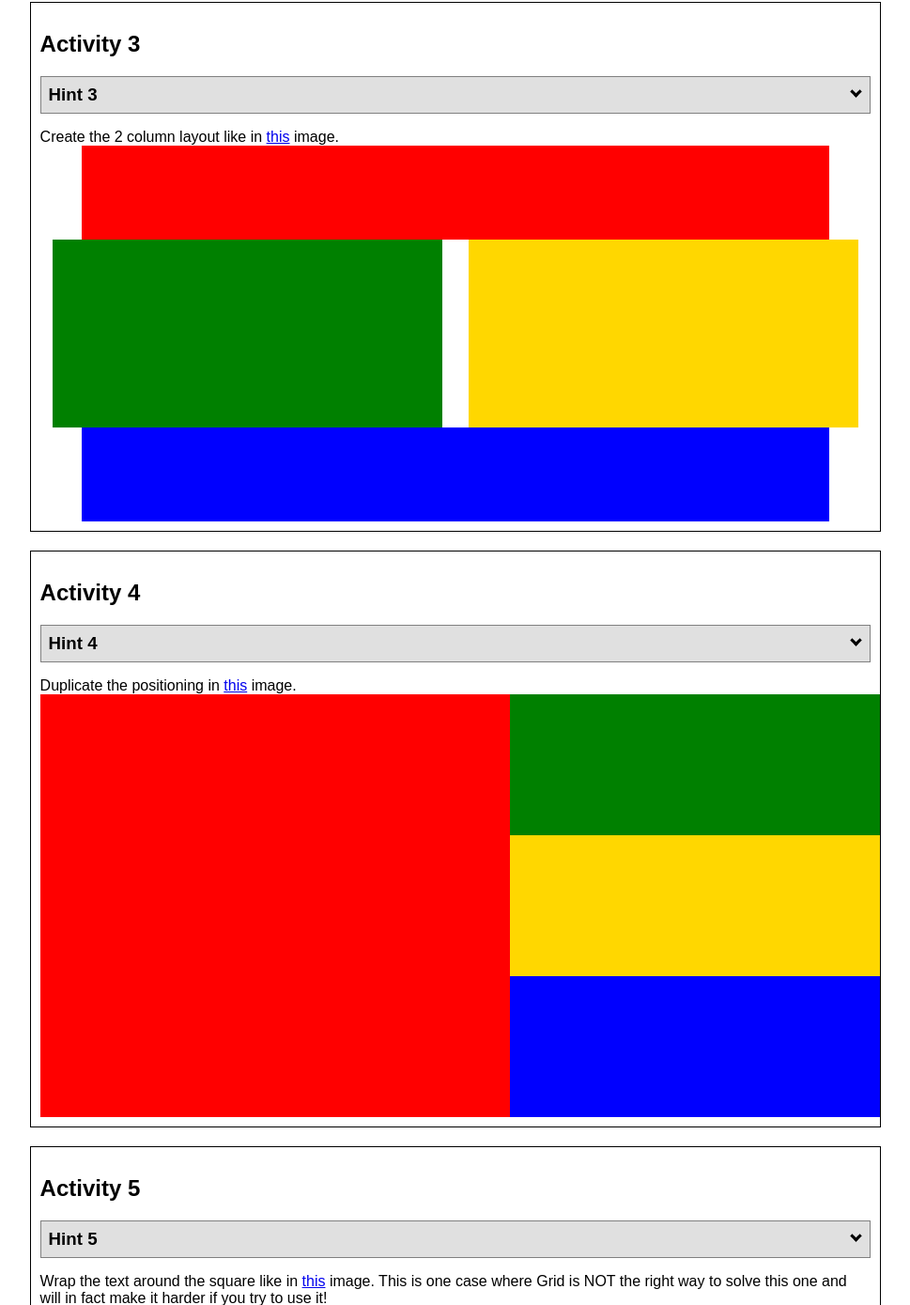
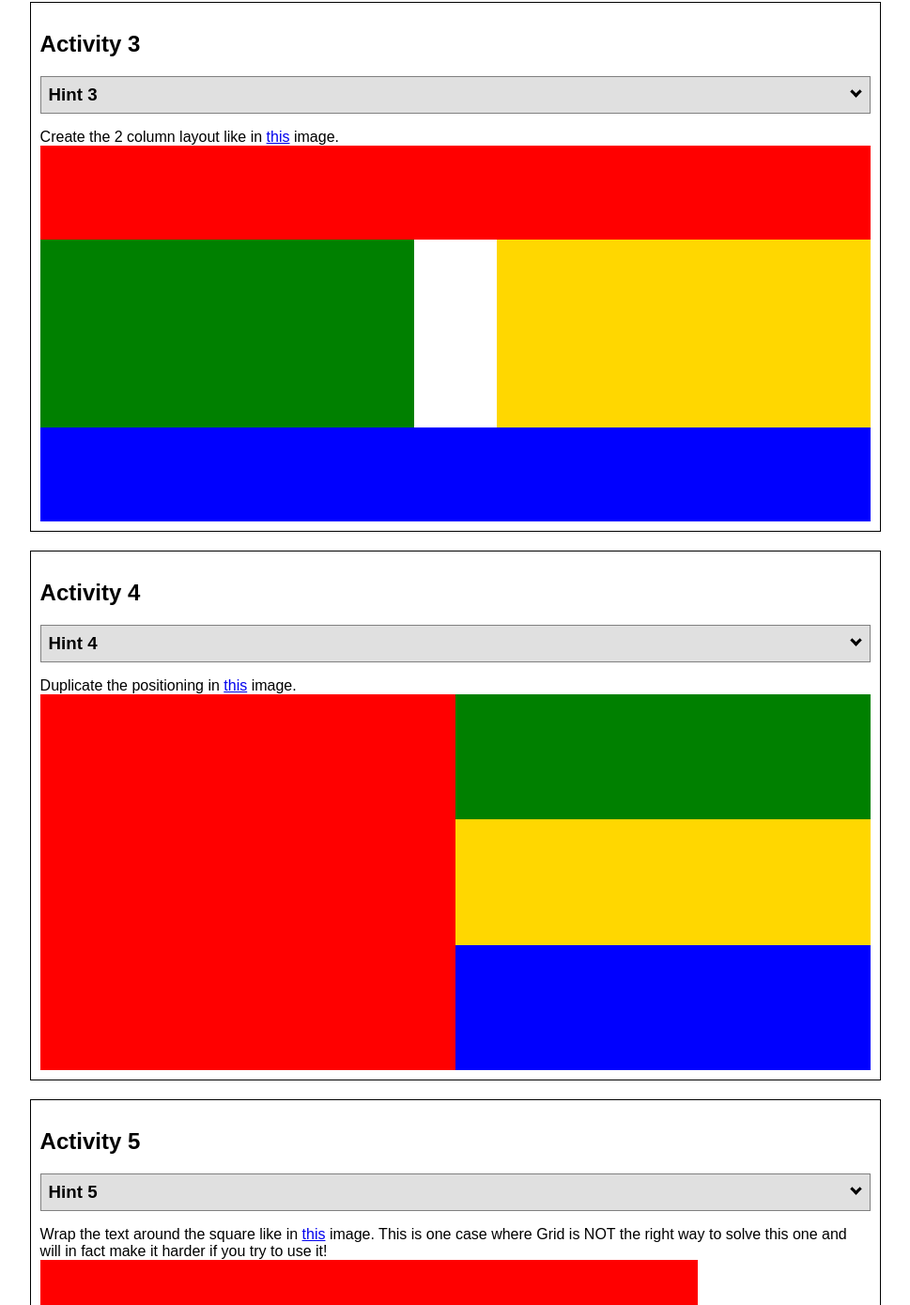
Before and after one commit to byui-webster/BYUI-IDAHO, a plain HTML site: page wdd130/positioning.html in a window 1280 px wide. Shown: the part 1455-2844 px from the top of the page at 94% size, without its empty margins (155-1124 px from the left). Drawn offline with Linux system fonts and the light colour scheme.

Commit message:
Adding the finishing positioning

```diff
--- a/wdd130/positionstyles.css
+++ b/wdd130/positionstyles.css
@@ -91,13 +91,14 @@
   .content3 {
     /* This is the parent of the activity 3 boxes. */
     display: grid;
-    grid-template-columns:  1fr 1fr;
-      justify-items: center;
+  grid-template-columns: 1fr 1fr;
+  justify-content: space-between;
+  column-gap: 10%;
 
 }
 
 .red3 {
-    width: 90%;
+  width: 100%;
   height: 100px;
   background-color: red;
   grid-column: 1/3;
@@ -105,21 +106,23 @@
 }
 
 .green3 {
-    width: 415px;
+  width: 100%;
   height: 200px;
   background-color: green;
 
 }
 
 .yellow3 {
-    width: 415px;
+  position: relative;
+  /* left: 37px; */
+  width: 100%;
   height: 200px;
   background-color: gold;
 
 }
 
 .blue3 {
-    width: 90%;
+  width: 100%;
   height: 100px;
   background-color: blue;
   grid-column: 1/3;
@@ -129,39 +132,46 @@
   /* Activity 4 styles */
   .content4 {
     /* This is the parent of the activity 4 boxes. */
+    height: 400px;
   display: grid;
-      grid-template-columns: 0fr;
+  grid-template-columns: 1fr 1fr;
+  grid-template-rows: 1fr 1fr 1fr;
 
 }
 
 .red4 {
-    width: 500px;
-    height: 300%;
+  width: 100%;
+  height: 100%;
   background-color: red;
+  grid-column: 1/2;
+  grid-row: 1/4;
 
 }
 
 .green4 {
-    width: 500px;
-    height: 150px;
+  width: 100%;
+  height: 100%;
   background-color: green;
+  grid-column: 2/3;
+  grid: 1/2;
 
 }
 
 .yellow4 {
-    width: 500px;
-    height: 150px;
+  width: 100%;
+  height: 100%;
   background-color: gold;
+  grid-column: 2/3;
   grid-row: 2/3;
-    grid-column: 2/3;
 
 }
 
 .blue4 {
-    width: 500px;
-    height: 150px;
+  width: 100%;
+  height: 100%;
   background-color: blue;
   grid-column: 2/3;
+  grid-row: 3/4;
 
 }
 
@@ -173,29 +183,29 @@
 }
 
 .red5 {
-  width: 100%;
+  width: 700px;
   height: 100px;
   background-color: red;
 
 }
 
 .green5 {
-  width: 150px;
-  height: 150px;
+  width: 200px;
+  height: 225px;
   background-color: green;
   float: left;
 
 }
 
 .yellow5 {
-  width: 100%;
-  height: 180px;
+  width: 700px;
+  height: 310px;
   background-color: gold;
 
 }
 
 .blue5 {
-  width: 100%;
+  width: 700px;
   height: 100px;
   background-color: blue;
 
```
Lines whose indentation alone changed are shown as unchanged.
